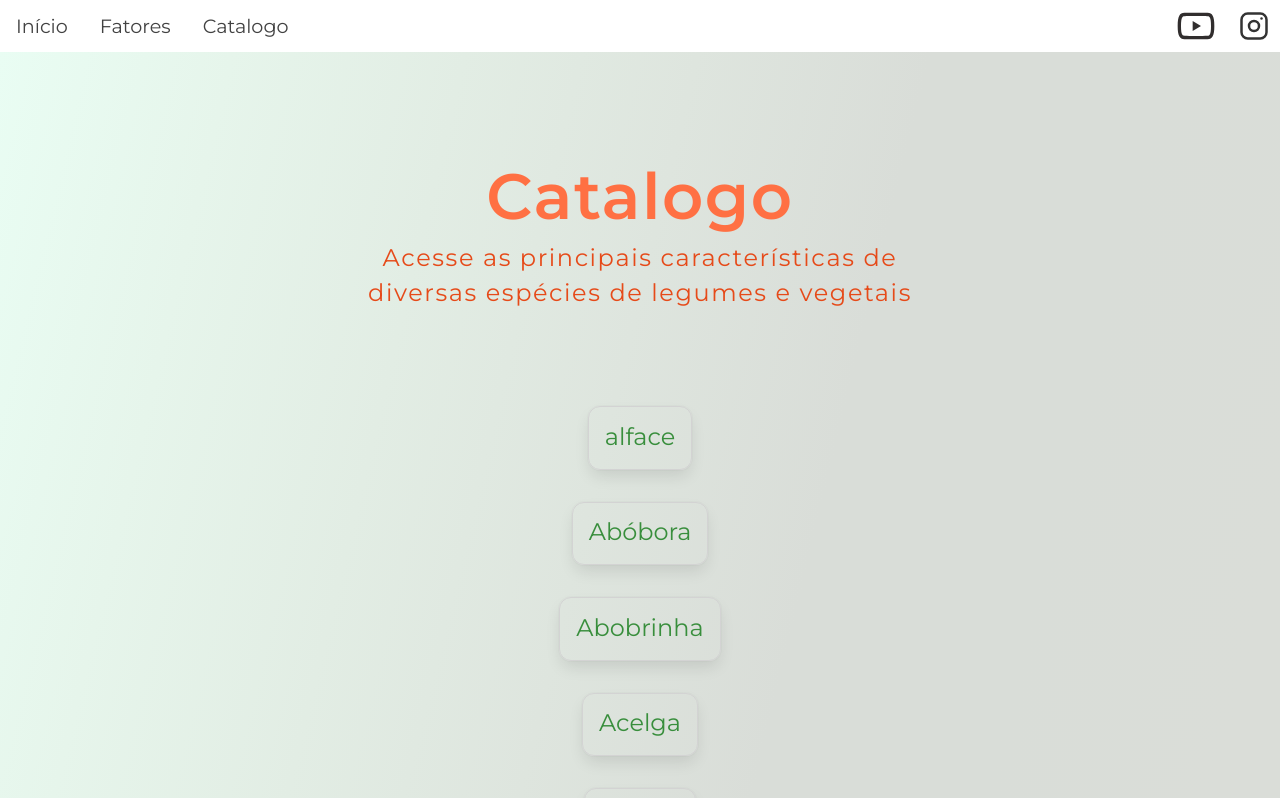
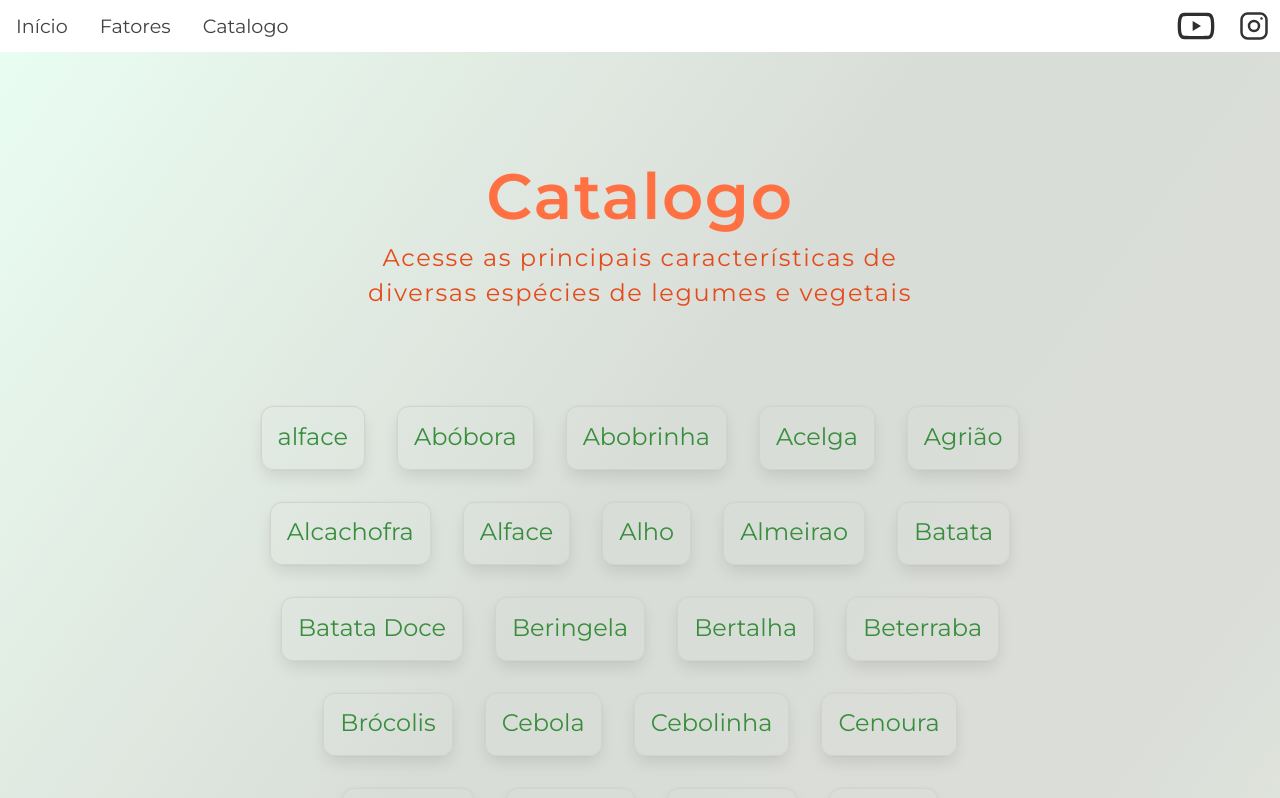
Before and after one commit to rlazani/guia_horta, an Angular app: page /menu-catalogo in a window 1280 px wide. Shown: the top 798 px of the page. Built offline with nearby package versions, Linux system fonts and the light colour scheme.

Commit message:
acertando rows de lista de itens

```diff
--- a/src/app/componentes/catalogo/ficha-catalogo/ficha-catalogo.component.css
+++ b/src/app/componentes/catalogo/ficha-catalogo/ficha-catalogo.component.css
@@ -8,7 +8,7 @@
 }
 
 .ficha {
-  width: 60%;
+  max-width: 70rem;
   margin: 0 auto;
 }
 
@@ -17,7 +17,7 @@
 }
 
 .card-image {
-  width: 70%;
+  max-width: 50rem;
   display: block;
   margin: 0 auto 5rem auto;
 }
--- a/src/app/componentes/catalogo/menu-catalogo/menu-catalogo.component.css
+++ b/src/app/componentes/catalogo/menu-catalogo/menu-catalogo.component.css
@@ -19,10 +19,12 @@
 
 .b {
   display: flex;
-  flex-direction: column;
+  flex-direction: row;
+  flex-wrap: wrap;
   align-items: center;
   justify-content: center;
-  margin: 5rem;
+  max-width: 50rem;
+  margin: 5rem auto;
 }
 
 div {
```
